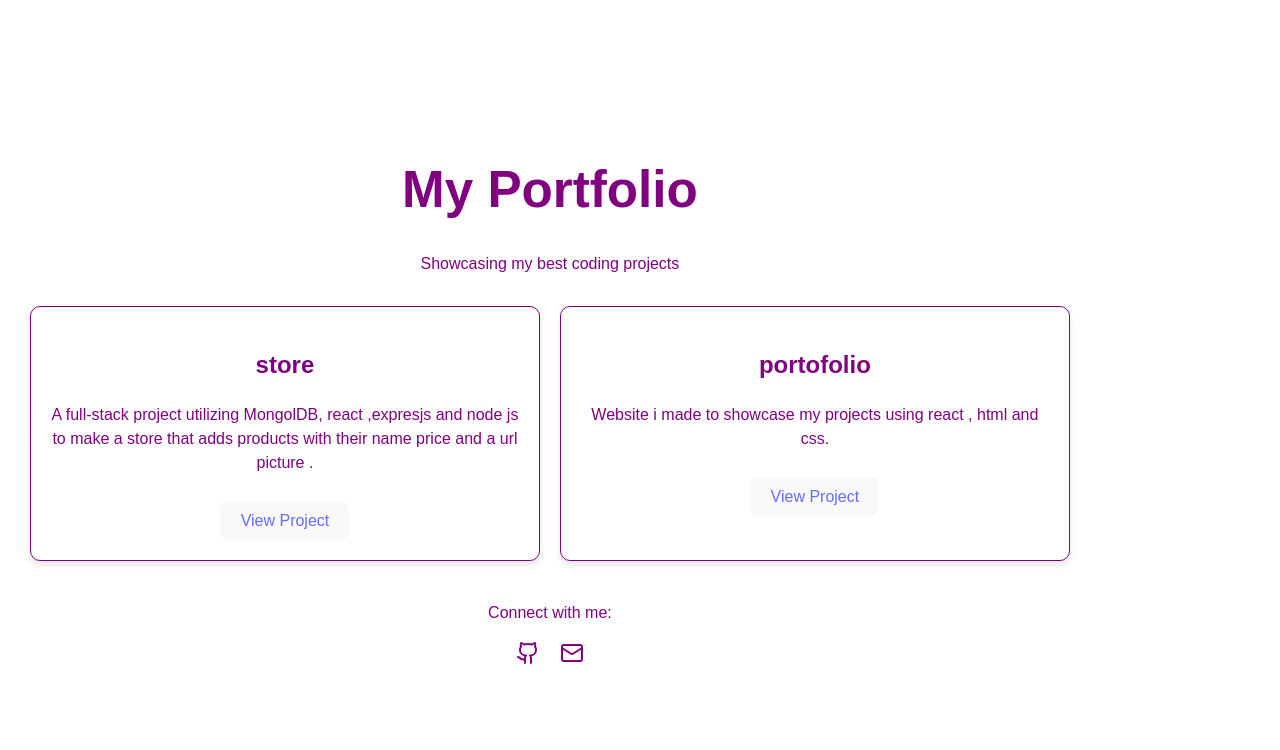
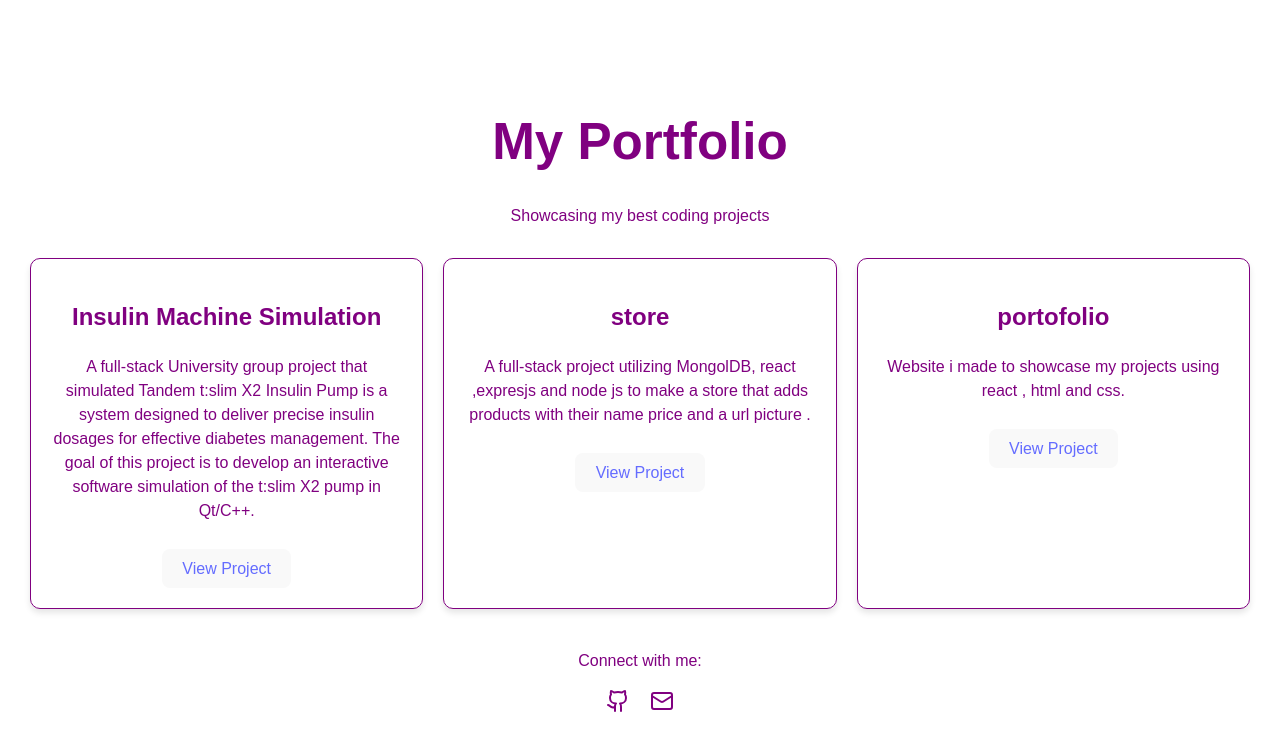
Before and after one commit to fervent-Coder/Personal-website, a React (Vite) app: page / in a window 1280 px wide. Shown: the top 750 px of the page. Built offline with nearby package versions, Linux system fonts and the light colour scheme.

Commit message:
Update App.jsx

```diff
--- a/src/App.jsx
+++ b/src/App.jsx
@@ -4,6 +4,7 @@ import { Github, Mail } from 'lucide-react';
 import './App.css';
 
 const projects = [
+  { title: "Insulin Machine Simulation", description: "A full-stack University group project that simulated Tandem t:slim X2 Insulin Pump is a system designed to deliver precise insulin dosages for effective diabetes management. The goal of this project is to develop an interactive software simulation of the t:slim X2 pump in Qt/C++.", link: "https://github.com/team-62-hq/Insulin-Pump-Simulation" },
   { title: "store", description: "A full-stack project utilizing MongolDB, react ,expresjs and node js to make a store that adds products with their name price and a url picture .", link: "https://github.com/fervent-Coder/Store" },
   { title: "portofolio", description: "Website i made to showcase my projects using react , html and css.", link: "https://github.com/fervent-Coder/Personal-website" },
 ];
```
